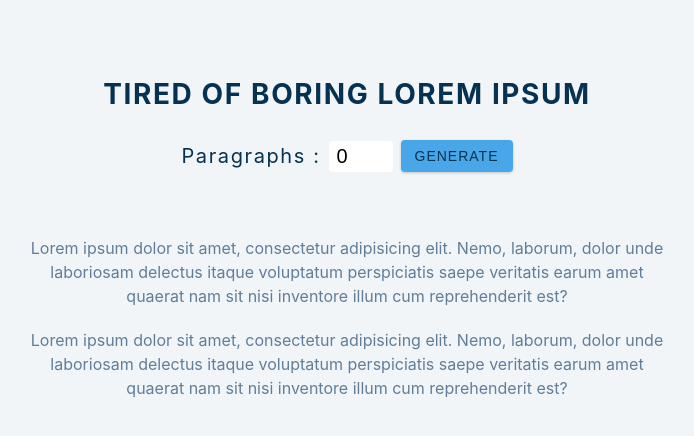
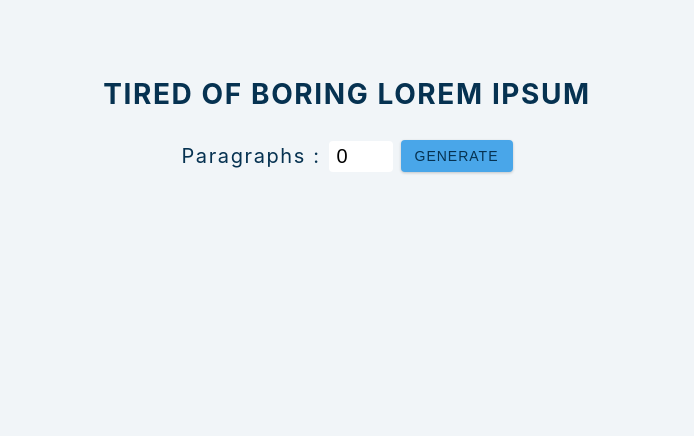
Before and after one commit to Ilie1985/lorem_ipsum_reactjs, a React (Create React App) app: page / in a window 1280 px wide. Shown: the top 436 px of the page, without its empty margins (293-987 px from the left). Built offline with nearby package versions, Linux system fonts and the light colour scheme.

Commit message:
complete

```diff
--- a/src/App.js
+++ b/src/App.js
@@ -7,6 +7,19 @@ function App() {
 
   const handleSubmit = (e) => {
     e.preventDefault();
+    console.log("hello world");
+    let amount = +count;
+
+    if (count < 0) {
+      amount = 0;
+    }
+
+    if (count > 8) {
+      amount = 8;
+    }
+
+    console.log(typeof amount);
+    setText(data.slice(0, amount));
   };
 
   return (
@@ -30,18 +43,9 @@ function App() {
       </form>
 
       <article className="lorem-text">
-        <p>
-          Lorem ipsum dolor sit amet, consectetur adipisicing elit. Nemo,
-          laborum, dolor unde laboriosam delectus itaque voluptatum perspiciatis
-          saepe veritatis earum amet quaerat nam sit nisi inventore illum cum
-          reprehenderit est?
-        </p>
-        <p>
-          Lorem ipsum dolor sit amet, consectetur adipisicing elit. Nemo,
-          laborum, dolor unde laboriosam delectus itaque voluptatum perspiciatis
-          saepe veritatis earum amet quaerat nam sit nisi inventore illum cum
-          reprehenderit est?
-        </p>
+        {text.map((item, index) => {
+          return <p key={index}>{item}</p>;
+        })}
       </article>
     </section>
   );
```
